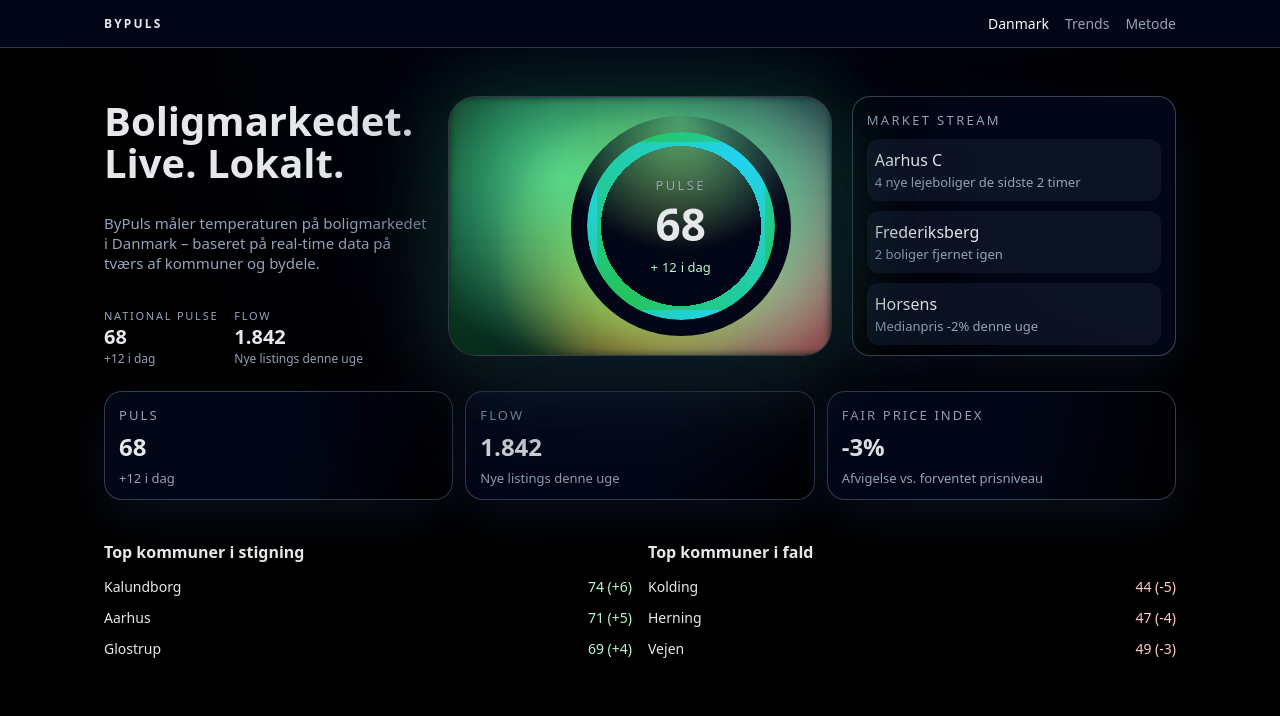
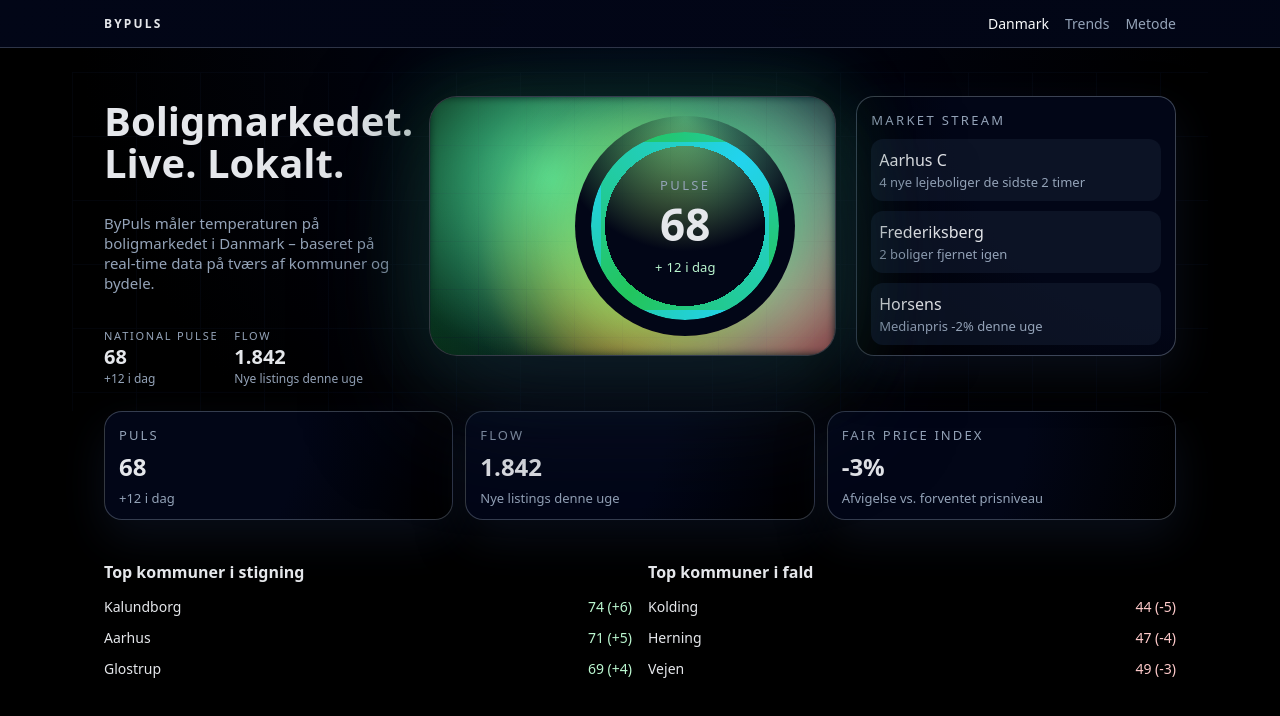
Before and after one commit to Hyllekvist/bypuls, a Next.js app: page / in a window 1280 px wide. Shown: the top 716 px of the page. Built offline with nearby package versions, Linux system fonts and the light colour scheme.

Commit message:
Update HomeHero.module.css

```diff
--- a/app/HomeHero.module.css
+++ b/app/HomeHero.module.css
@@ -1,11 +1,30 @@
 .heroGrid {
+  position: relative;
   display: grid;
   grid-template-columns: minmax(0, 1fr);
   gap: 16px;
   margin-top: 8px;
 }
 
-/* MOBILE FIRST */
+/* svag grid over hele hero */
+.heroGrid::before {
+  content: "";
+  position: absolute;
+  inset: -24px -32px;
+  pointer-events: none;
+  opacity: 0.28;
+  background-image: linear-gradient(
+      to right,
+      rgba(15, 23, 42, 0.9) 1px,
+      transparent 1px
+    ),
+    linear-gradient(to bottom, rgba(15, 23, 42, 0.9) 1px, transparent 1px);
+  background-size: 64px 64px;
+  z-index: -1;
+}
+
+/* tekstpanel */
+
 .heroText {
   display: flex;
   flex-direction: column;
@@ -48,6 +67,8 @@
   color: var(--muted);
 }
 
+/* layout rækkefølge på mobil */
+
 .heroMap {
   order: 2;
 }
@@ -56,7 +77,7 @@
   order: 3;
 }
 
-/* METRICS + MOVERS */
+/* metrics + movers */
 
 .metricsRow {
   margin-top: 24px;
@@ -98,10 +119,11 @@
   color: #fecaca;
 }
 
-/* DESKTOP / LARGE */
+/* desktop layout */
+
 @media (min-width: 960px) {
   .heroGrid {
-    grid-template-columns: minmax(0, 1.1fr) minmax(0, 1.3fr) minmax(0, 1.1fr);
+    grid-template-columns: minmax(0, 1.05fr) minmax(0, 1.4fr) minmax(0, 1.1fr);
     align-items: stretch;
     gap: 20px;
     margin-top: 16px;
```
